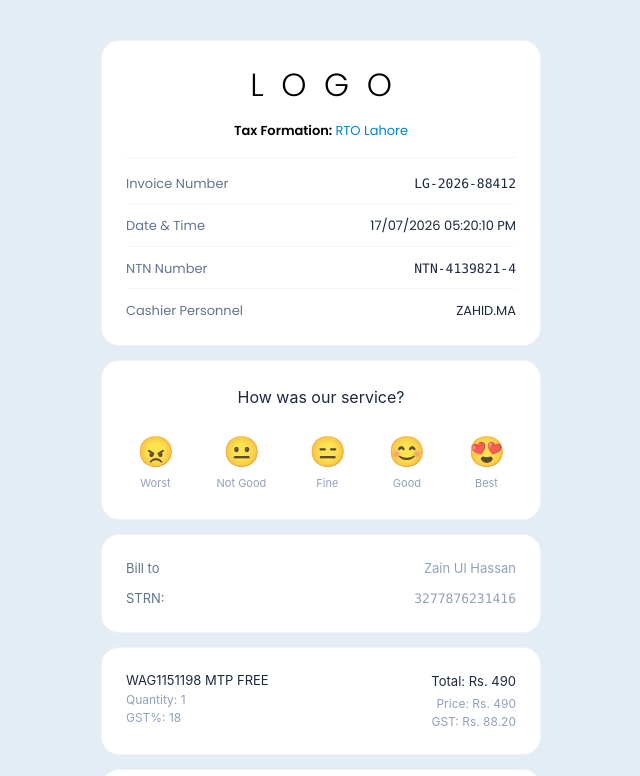
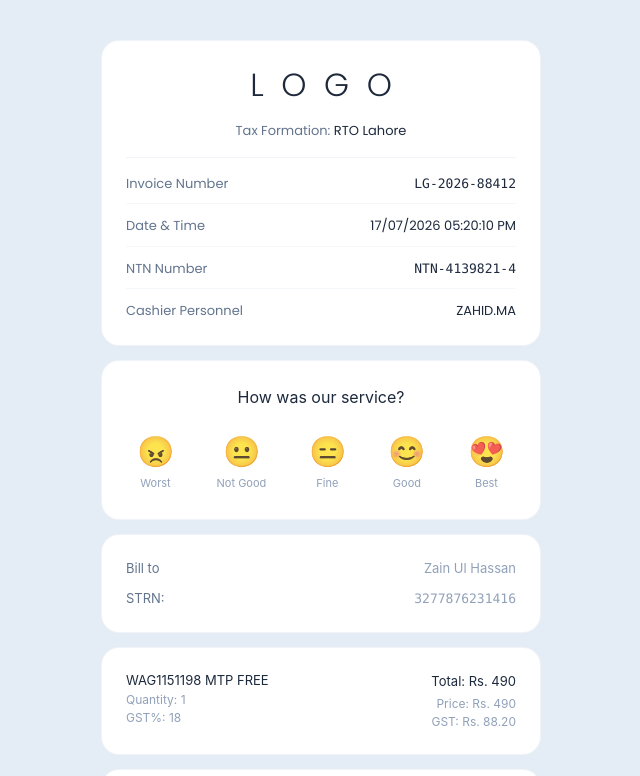
Before and after one commit to alirazagpt4/slipfree-project, a React (Vite) app: page / in a window 1280 px wide. Shown: the top 776 px of the page, without its empty margins (319-959 px from the left). Built offline with nearby package versions, Linux system fonts and the light colour scheme.

Commit message:
chnages made in slipfree again

```diff
--- a/src/App.tsx
+++ b/src/App.tsx
@@ -59,11 +59,11 @@ export default function App() {
 
         .balanced-brand-title {
           font-family: 'Poppins', sans-serif !important;
-          font-weight: 300 !important; /* Balanced light weight - clean and professional */
+          font-weight: 300 !important;
           letter-spacing: 0.55em !important;
           margin-right: -0.55em !important;
           text-transform: uppercase;
-          color: #000000;
+          color: #1e293b; /* Matches exact dark slate gray of invoice values */
           -webkit-font-smoothing: antialiased;
           -moz-osx-font-smoothing: grayscale;
         }
@@ -71,20 +71,20 @@ export default function App() {
 
       <article className="w-full max-w-[440px] space-y-3.5">
 
-        {/* SECTION 1: Brand Header Card - Decreased top margin/padding */}
+        {/* SECTION 1: Brand Header Card */}
         <header className="bg-white rounded-[18px] pt-5 pb-6 px-6 border border-slate-200/50 shadow-[0_1px_3px_rgba(0,0,0,0.01)] text-center">
 
-          {/* Balanced Logo Title */}
+          {/* Balanced Slate-Gray Logo Title */}
           <h1 className="text-[32px] balanced-brand-title select-none inline-block w-full">
             LOGO
           </h1>
 
-          {/* Tax Formation Details Line */}
+          {/* Tax Formation Details Line - Unified with uniform text tone */}
           <p
-            className="text-[13px] text-black font-semibold mt-3"
+            className="text-[13px] text-slate-500 font-normal mt-3"
             style={{ fontFamily: "'Poppins', sans-serif" }}
           >
-            Tax Formation: <span className="text-[#0284c7] font-normal">{LOGO_RECEIPT_DATA.taxFormation}</span>
+            Tax Formation: <span className="text-slate-800 font-medium">{LOGO_RECEIPT_DATA.taxFormation}</span>
           </p>
 
           {/* Structural Layout Separator Line */}
```
